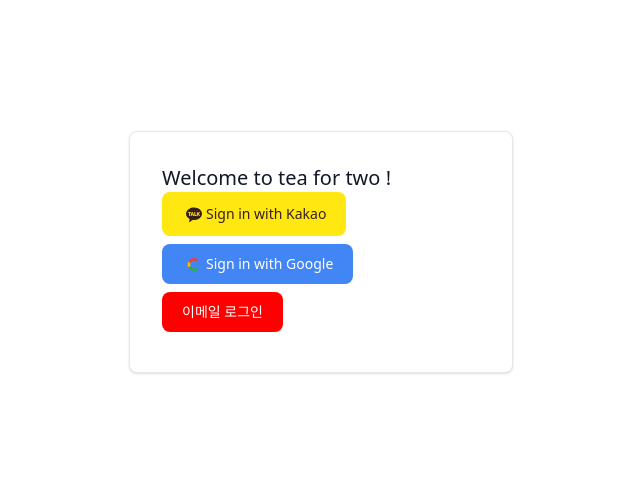
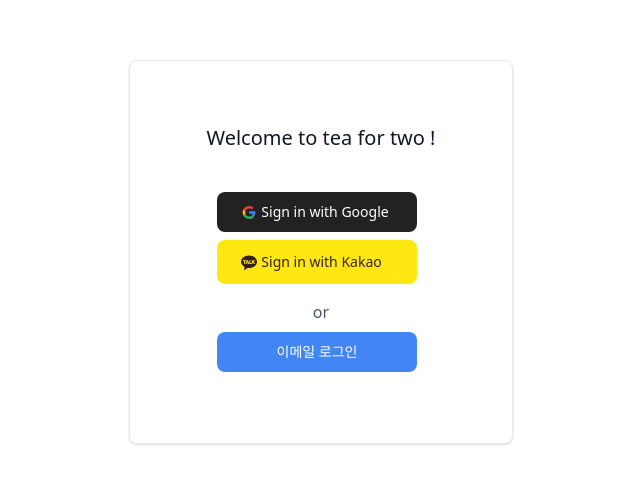
Before and after one commit to 42Seoul-Tea42/frontend, a Next.js app: page /auth/login in a window 1280 px wide. Shown: the part 148-632 px from the top of the page, without its empty margins (319-959 px from the left). Built offline with nearby package versions, Linux system fonts and the light colour scheme.

Commit message:
style auth/login Oauth 버튼 요소 중앙정렬

```diff
--- a/app/auth/login/EmailLoginButton.tsx
+++ b/app/auth/login/EmailLoginButton.tsx
@@ -11,7 +11,7 @@ const EmailLoginButton: React.FC = () => {
   return (
     <button
       onClick={useToggleEmailView}
-      className="text-white bg-[#ff0000] hover:bg-[#4285F4]/90 focus:ring-4 focus:outline-none focus:ring-[#4285F4]/50 font-medium rounded-lg text-sm px-5 py-2.5 text-center inline-flex items-center dark:focus:ring-[#4285F4]/55 me-2 mb-2"
+      className="w-full text-white bg-[#4285F4] hover:bg-[#4285F4]/90 focus:ring-4 focus:outline-none focus:ring-[#4285F4]/50 font-medium rounded-lg text-sm px-5 py-2.5 text-center inline-flex items-center justify-center dark:focus:ring-[#4285F4]/55 me-2 mb-2"
     >
       이메일 로그인
     </button>
--- a/app/auth/login/EmailLoginForm.tsx
+++ b/app/auth/login/EmailLoginForm.tsx
@@ -3,6 +3,7 @@
 import { useRouter } from 'next/navigation';
 import { useDispatch } from 'react-redux';
 import { toggleEmailView } from '../../store/slices/loginViewSlice';
+import Link from 'next/link';
 
 const EmailLoginForm: React.FC = () => {
   const router = useRouter();
@@ -13,8 +14,8 @@ const EmailLoginForm: React.FC = () => {
 
   return (
     <form className="space-y-6" action="#">
-      <button onClick={useToggleEmailView}>
-        <svg className="w-6 h-6 text-gray-800 dark:text-white" aria-hidden="true" xmlns="http://www.w3.org/2000/svg" fill="none" viewBox="0 0 8 14">
+      <button onClick={useToggleEmailView} className="block">
+        <svg className="w-5 h-5 text-gray-800 dark:text-white" aria-hidden="true" xmlns="http://www.w3.org/2000/svg" fill="none" viewBox="0 0 8 14">
           <path stroke="currentColor" strokeLinecap="round" strokeLinejoin="round" strokeWidth="2" d="M7 1 1.3 6.326a.91.91 0 0 0 0 1.348L7 13" />
         </svg>
       </button>
@@ -59,9 +60,9 @@ const EmailLoginForm: React.FC = () => {
             Remember me
           </label>
         </div>
-        <a href="#" className="ms-auto text-sm text-blue-700 hover:underline dark:text-blue-500">
+        <Link href="#" className="ms-auto text-sm text-blue-700 hover:underline dark:text-blue-500">
           Lost Password?
-        </a>
+        </Link>
       </div>
       <button
         type="submit"
@@ -72,9 +73,9 @@ const EmailLoginForm: React.FC = () => {
       </button>
       <div className="text-sm font-medium text-gray-500 dark:text-gray-300">
         Not registered?{' '}
-        <a href="#" className="text-blue-700 hover:underline dark:text-blue-500">
+        <Link href="#" className="text-blue-700 hover:underline dark:text-blue-500">
           Create account
-        </a>
+        </Link>
       </div>
     </form>
   );
--- a/app/auth/login/GoogleLoginButton.tsx
+++ b/app/auth/login/GoogleLoginButton.tsx
@@ -4,7 +4,7 @@ const GoogleLoginButton: React.FC = () => {
   return (
     <button
       type="button"
-      className="text-white bg-[#4285F4] hover:bg-[#4285F4]/90 focus:ring-4 focus:outline-none focus:ring-[#4285F4]/50 font-medium rounded-lg text-sm px-5 py-2.5 text-center inline-flex items-center dark:focus:ring-[#4285F4]/55 me-2 mb-2"
+      className="w-full text-white bg-[#222222] hover:bg-[#222222]/90 focus:ring-4 focus:outline-none focus:ring-[#222222]/50 font-medium rounded-lg text-sm px-5 py-2.5 text-center inline-flex items-center dark:focus:ring-[#222222]/55 me-2 mb-2"
     >
       <svg xmlns="http://www.w3.org/2000/svg" width="24" height="13" preserveAspectRatio="xMidYMid" viewBox="0 0 256 262" id="google">
         <path
--- a/app/auth/login/KakaoLoginButton.tsx
+++ b/app/auth/login/KakaoLoginButton.tsx
@@ -4,7 +4,7 @@ const KakaoLoginButton: React.FC = () => {
   return (
     <button
       type="button"
-      className="text-[#381F1F] bg-[#FFE812] hover:bg-[#FFE812]/90 focus:ring-4 focus:outline-none focus:ring-[#FFE812]/50 font-medium rounded-lg text-sm px-5 py-2.5 text-center inline-flex items-center dark:focus:ring-[#FFE812]/55 me-2 mb-2"
+      className="w-full text-[#381F1F] bg-[#FFE812] hover:bg-[#FFE812]/90 focus:ring-4 focus:outline-none focus:ring-[#FFE812]/50 font-medium rounded-lg text-sm px-5 py-2.5 text-center inline-flex items-center dark:focus:ring-[#FFE812]/55 me-2 mb-2"
     >
       <svg xmlns="http://www.w3.org/2000/svg" width="24" height="24" fill="none" viewBox="0 0 48 48" id="kakaotalk">
         <path fill="#FFE812" d="M0 24C0 10.7452 10.7452 0 24 0C37.2548 0 48 10.7452 48 24C48 37.2548 37.2548 48 24 48C10.7452 48 0 37.2548 0 24Z"></path>
--- a/app/auth/login/page.tsx
+++ b/app/auth/login/page.tsx
@@ -1,5 +1,4 @@
 'use client';
-
 import { useSelector } from 'react-redux';
 import { RootState } from '../../store';
 import EmailLoginForm from './EmailLoginForm';
@@ -12,17 +11,22 @@ const LoginPage: React.FC = () => {
 
   return (
     <div className="flex items-center justify-center w-full h-screen bg-white">
-      <div className="max-w-sm p-4 bg-white border border-gray-200 rounded-lg shadow sm:p-6 md:p-8 dark:bg-gray-800 dark:border-gray-700">
-        <h5 className="text-xl font-medium text-gray-900 dark:text-white">Welcome to tea for two !</h5>
+      <div className="max-w-md w-96 min-h-96 flex flex-col text-center items-center justify-center bg-white border border-gray-200 rounded-lg shadow sm:p-6 md:p-8 dark:bg-gray-800 dark:border-gray-700">
+        <h5 className="text-xl mb-10 font-medium text-gray-900 dark:text-white">Welcome to tea for two !</h5>
+        <div className="flex flex-col items-center justify-center">
           {!emailFormView ? (
             <>
+              <GoogleLoginButton />
               <KakaoLoginButton />
-            <GoogleLoginButton />
+              <h6 className="text-md m-2 text-gray-600"> or </h6>
               <EmailLoginButton />
             </>
           ) : (
+            <>
               <EmailLoginForm />
+            </>
           )}
+        </div>
       </div>
     </div>
   );
--- a/app/home/history/page.tsx
+++ b/app/home/history/page.tsx
@@ -1,7 +1,7 @@
 const History = () => {
   return (
     <>
-      <h1 className="w-full bg-yellow-100 h-screen">히스토리</h1>
+      <h1 className="w-full bg-yellow-full h-screen">히스토리</h1>
     </>
   );
 };
```
Also changed, not shown: app/page.tsx (+6 -6 lines). Lines whose indentation alone changed are shown as unchanged.
